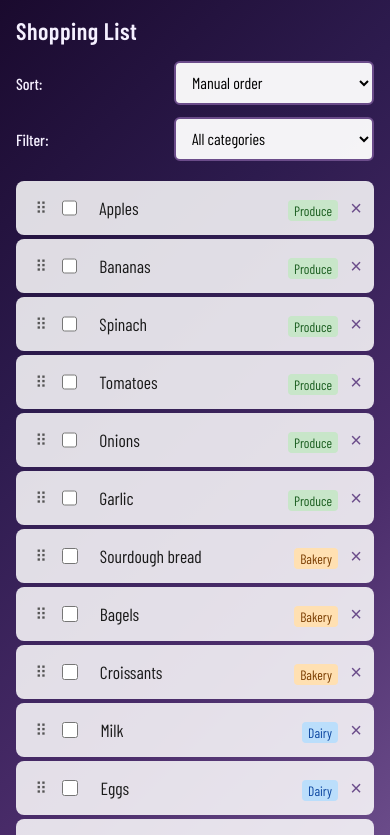
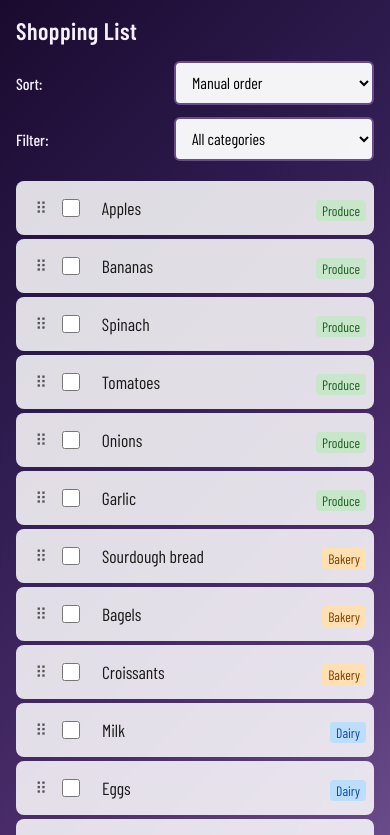
Before and after one commit to danbraun/shopping-list, a Vue app: page / in a window 390 px wide. Shown: the top 835 px of the page. Built offline with nearby package versions, Linux system fonts and the light colour scheme.

Commit message:
hide delete button if not editing item
- hide .claude folder

```diff
--- a/src/App.vue
+++ b/src/App.vue
@@ -791,7 +791,7 @@ li input[type="checkbox"] {
   padding: 4px;
   min-width: 28px;
   min-height: 28px;
-  display: flex;
+  display: none;
   align-items: center;
   justify-content: center;
   border-radius: 4px;
@@ -805,6 +805,10 @@ li input[type="checkbox"] {
 .delete-btn:focus {
   outline: none;
   box-shadow: 0 0 0 2px rgba(124, 77, 175, 0.4);
+}
+
+li:has(.edit-input) .delete-btn {
+  display: flex;
 }
 
 .item-name {
@@ -943,7 +947,7 @@ li input[type="checkbox"] {
 
   li {
     flex-wrap: nowrap;
-    padding: 4px;
+    padding: 4px 8px 4px 4px;
   }
 
   li:has(.edit-input) {
```
Also changed, not shown: 1 other file (tests, documents, lock files or other folders).
